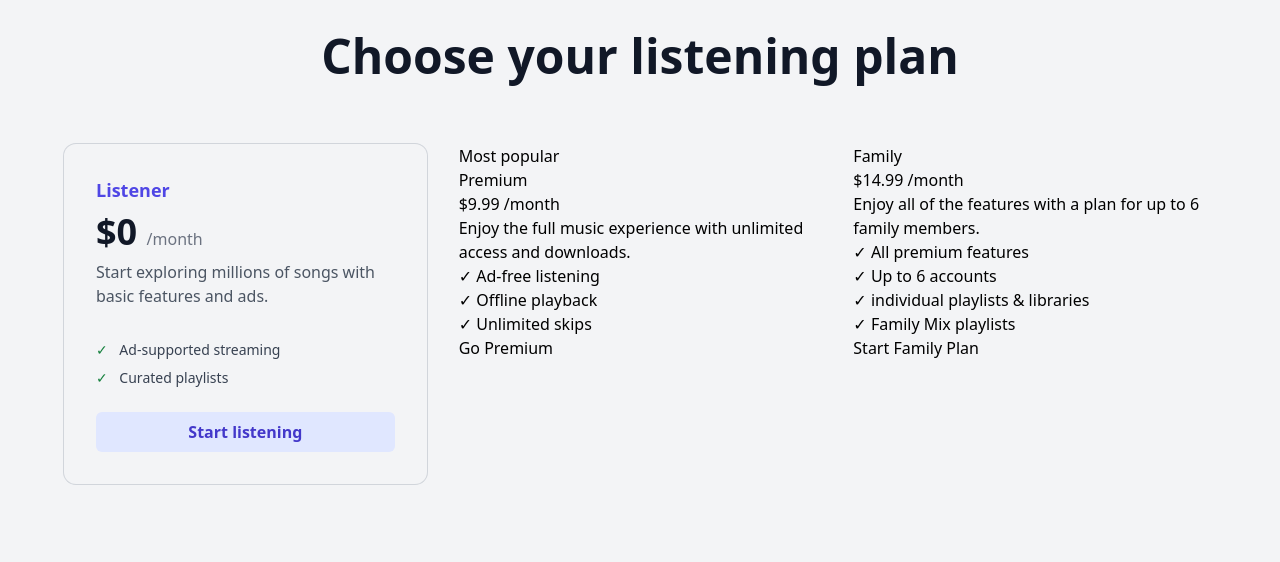
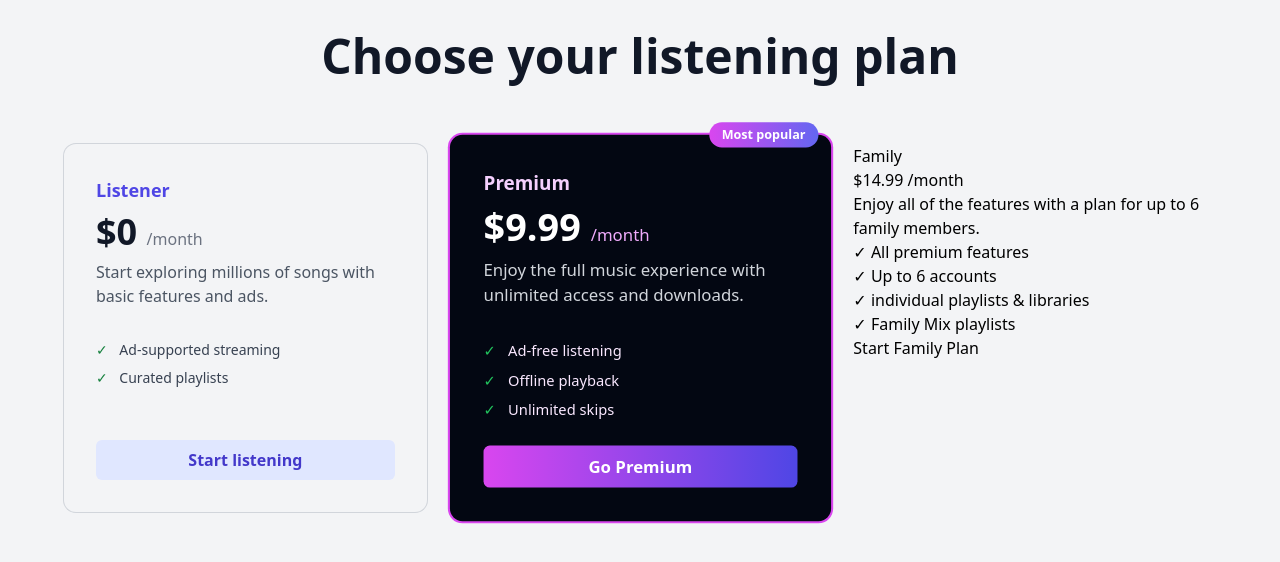
Before and after one commit to rubengitdev/p-react-pricing-comp, a plain HTML site: page index.html in a window 1280 px wide. Drawn offline with nearby package versions, Linux system fonts and the light colour scheme.

Commit message:
Added tailwindcss for the premium pricing package

```diff
--- a/index.html
+++ b/index.html
@@ -58,25 +58,55 @@
                 </div>
 
                 <!-- Most Popular (Premium) Package -->
-                <div>
-                    <div>Most popular</div>
-                    <div>
-                        <h2>Premium</h2>
-                        <p>
+                <div
+                    class="bg-gray-950 text-white ring-2 ring-fuchsia-500 p-8 grid grid-rows-[1fr_auto] gap-6 rounded-xl scale-105 relative"
+                >
+                    <!-- Batch  -->
+                    <div
+                        class="absolute -top-3 right-3 bg-gradient-to-r from-fuchsia-500 to-indigo-500 rounded-full px-3 py-1 text-xs font-bold text-white"
+                    >
+                        Most popular
+                    </div>
+                    <div class="grid grid-rows-[auto_auto_auto_1fr] gap-y-2">
+                        <h2 class="text-lg font-semibold text-fuchsia-200">
+                            Premium
+                        </h2>
+                        <p class="text-4xl font-bold text-white">
                             $9.99
-                            <span>/month</span>
+                            <span class="text-base font-medium text-fuchsia-300"
+                                >/month</span
+                            >
                         </p>
-                        <p>
+                        <p class="text-gray-300">
                             Enjoy the full music experience with unlimited
                             access and downloads.
                         </p>
-                        <ul>
-                            <li><span>&#10003;</span> Ad-free listening</li>
-                            <li><span>&#10003;</span> Offline playback</li>
-                            <li><span>&#10003;</span> Unlimited skips</li>
+                        <ul class="mt-6 space-y-2 text-sm text-fuchsia-100">
+                            <li>
+                                <span class="text-green-500 mr-2" aria-hidden
+                                    >&#10003;</span
+                                >
+                                Ad-free listening
+                            </li>
+                            <li>
+                                <span class="text-green-500 mr-2" aria-hidden
+                                    >&#10003;</span
+                                >
+                                Offline playback
+                            </li>
+                            <li>
+                                <span class="text-green-500 mr-2" aria-hidden
+                                    >&#10003;</span
+                                >
+                                Unlimited skips
+                            </li>
                         </ul>
                     </div>
-                    <a href="#">Go Premium</a>
+                    <a
+                        class="bg-gradient-to-r from-fuchsia-500 to-indigo-600 text-white hover:from-fuchsia-600 hover:to-indigo-700 rounded-md block px-4 py-2 text-center font-semibold"
+                        href="#"
+                        >Go Premium</a
+                    >
                 </div>
 
                 <!-- Family Package -->
```
